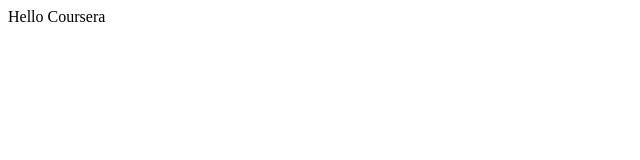
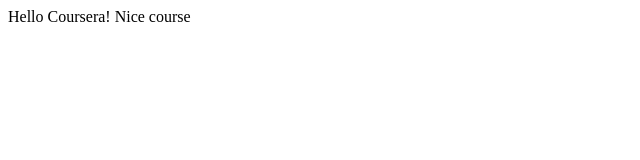
Before and after one commit to CindyHu3/Hi-Ameliiiiie, a plain HTML site: page site/index.html in a window 1280 px wide. Shown: the full height of the page, 0-640 px from the left. Drawn offline with Linux system fonts and the light colour scheme.

Commit message:
Small change

```diff
--- a/site/index.html
+++ b/site/index.html
@@ -4,6 +4,6 @@
 	<title>Hello Coursera</title>
 </head>
 <body>
-<hl>Hello Coursera </hl>
+<hl>Hello Coursera! Nice course</hl>
 </body>
 </html>
```
